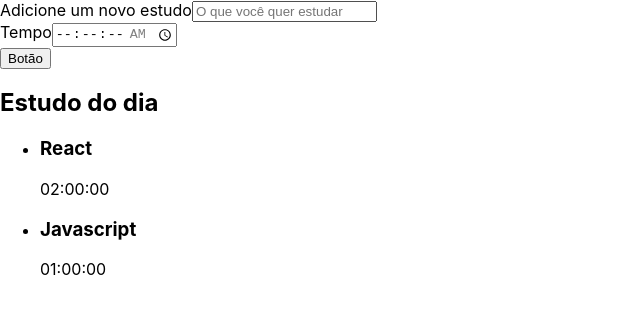
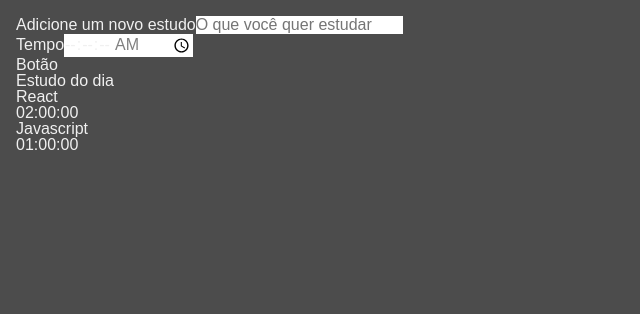
Before and after one commit to luan441/app-studies, a React (Create React App) app: page / in a window 1280 px wide. Shown: the top 314 px of the page, without its empty margins (0-640 px from the left). Built offline with nearby package versions, Linux system fonts and the light colour scheme; the HTML template or start-up script is replaced by a standard one.

Commit message:
:lipstick: feat: reset para estilizacao

```diff
--- a/src/index.css
+++ b/src/index.css
@@ -1,13 +1,83 @@
+* {
+	margin: 0;
+	padding: 0;
+	border: 0;
+	font-size: 100%;
+	font: inherit;
+	vertical-align: baseline;
+}
+/* HTML5 display-role reset for older browsers */
+article, aside, details, figcaption, figure,
+footer, header, hgroup, menu, nav, section {
+	display: block;
+}
 body {
-  margin: 0;
-  font-family: -apple-system, BlinkMacSystemFont, 'Segoe UI', 'Roboto', 'Oxygen',
-    'Ubuntu', 'Cantarell', 'Fira Sans', 'Droid Sans', 'Helvetica Neue',
-    sans-serif;
-  -webkit-font-smoothing: antialiased;
-  -moz-osx-font-smoothing: grayscale;
+	line-height: 1;
+}
+ol, ul {
+	list-style: none;
+}
+blockquote, q {
+	quotes: none;
+}
+blockquote:before, blockquote:after,
+q:before, q:after {
+	content: '';
+	content: none;
+}
+table {
+	border-collapse: collapse;
+	border-spacing: 0;
 }
 
-code {
-  font-family: source-code-pro, Menlo, Monaco, Consolas, 'Courier New',
-    monospace;
+
+input {
+	font-family: inherit;
+	font-size: inherit;
+	font-weight: inherit;
+	color: inherit;
 }
+
+button {
+	border: unset;
+	background-color: unset;
+	font-family: inherit;
+	font-size: inherit;
+	font-weight: inherit;
+	color: inherit;
+}
+
+@import url('https://fonts.googleapis.com/css2?family=Manjari&display=swap');
+
+body {
+	display: flex;
+	justify-content: center;
+	font-family: 'Manjari', sans-serif;
+	color: #F0F0F0;
+	background-color: #4C4C4C;
+	height: 100%;
+	width: 100%;
+	padding: 16px;
+	box-sizing: border-box;
+}
+
+#root {
+	width: 100%;
+}
+
+::-webkit-scrollbar {
+	width: 8px;
+}
+
+::-webkit-scrollbar-track {
+	background: unset;
+}
+
+::-webkit-scrollbar-thumb {
+	border-radius: 4px;
+	background: #888;
+}
+
+::-webkit-scrollbar-thumb:hover {
+	background: #555;
+}
```
